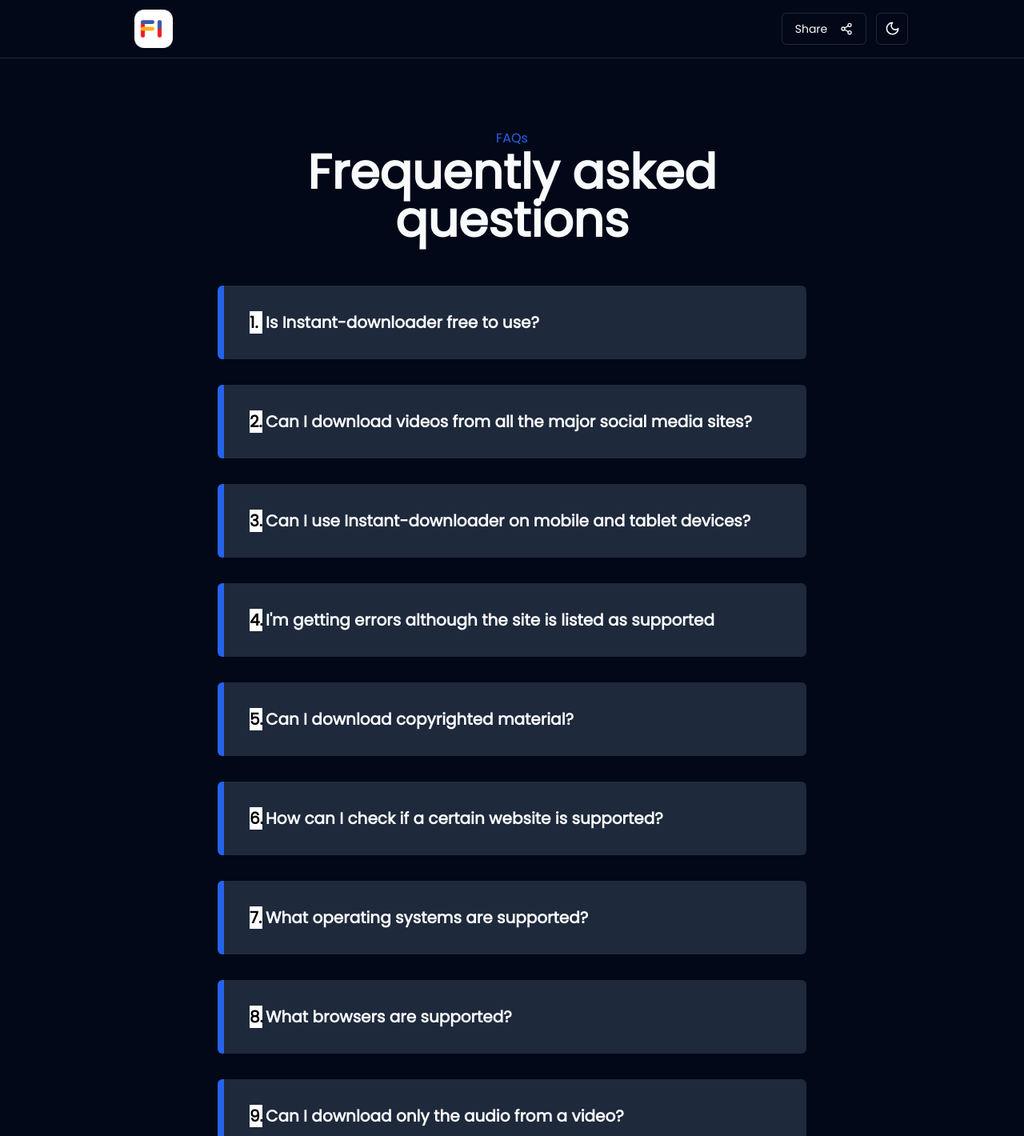
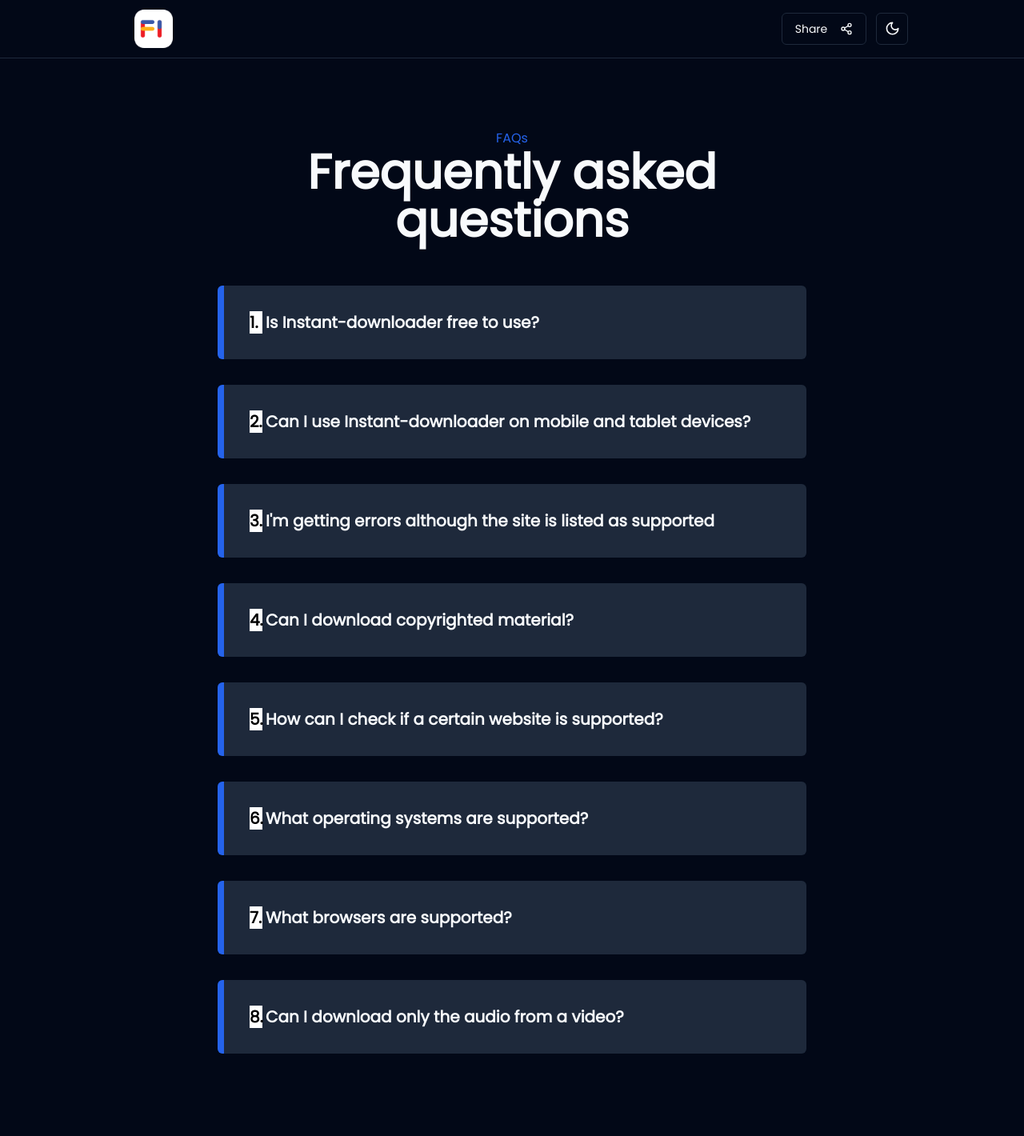
Before and after one commit to nikhilVaravadekar15/instant-downloader, a Next.js app: page /faq in a window 1280 px wide. Shown: the top 1420 px of the page at 80% size. Built offline with nearby package versions, Linux system fonts and the light colour scheme.

Commit message:
data/faq updated

```diff
--- a/src/data/faqs.ts
+++ b/src/data/faqs.ts
@@ -6,11 +6,11 @@
     description:
       "Yes Instant-downloader is totally free and will stay free, but because it's free we use advertising to cover the costs of running this service and maintaining it.",
   },
-  {
-    title: "Can I download videos from all the major social media sites?",
-    description:
-      "Yes, Instant-downloader supports downloading videos from all the major social media sites.",
-  },
+  // {
+  //   title: "Can I download videos from all the major social media sites?",
+  //   description:
+  //     "Yes, Instant-downloader supports downloading videos from all the major social media sites.",
+  // },
   {
     title: "Can I use Instant-downloader on mobile and tablet devices?",
     description:
@@ -19,7 +19,7 @@
   {
     title: "I'm getting errors although the site is listed as supported",
     description:
-      "First please make sure the link is correct, also make sure that the video you are downloading is not private or requires login to be watched because Instant-downloader cannot download such videos, and if you still get any errors please contact us.",
+      "First please make sure the link is correct, also make sure that the video you are downloading is not private or requires login to be watched because Instant-downloader cannot download such videos.",
   },
   {
     title: "Can I download copyrighted material?",
@@ -29,7 +29,7 @@
   {
     title: "How can I check if a certain website is supported?",
     description:
-      "Instant-downloader supports many websites, to check if a website is supported you can simply try a link from that website, also you can check our Supported Sites page for a complete list of sites and search them by name.",
+      "Instant-downloader currently youtube.com, we are continuously working to add support for major social media websites, to check if a website is supported you can simply try a link from that website",
   },
   {
     title: "What operating systems are supported?",
```
